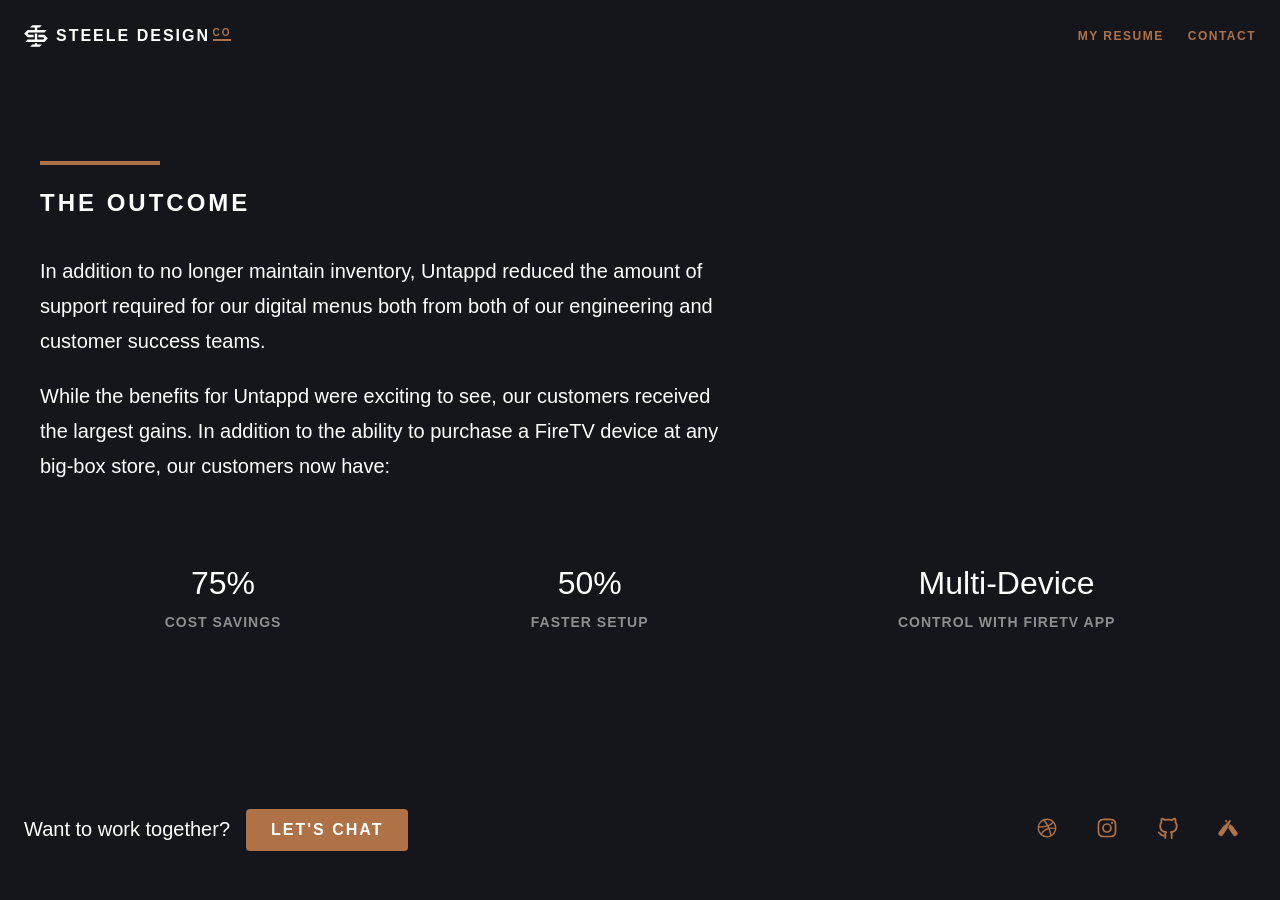
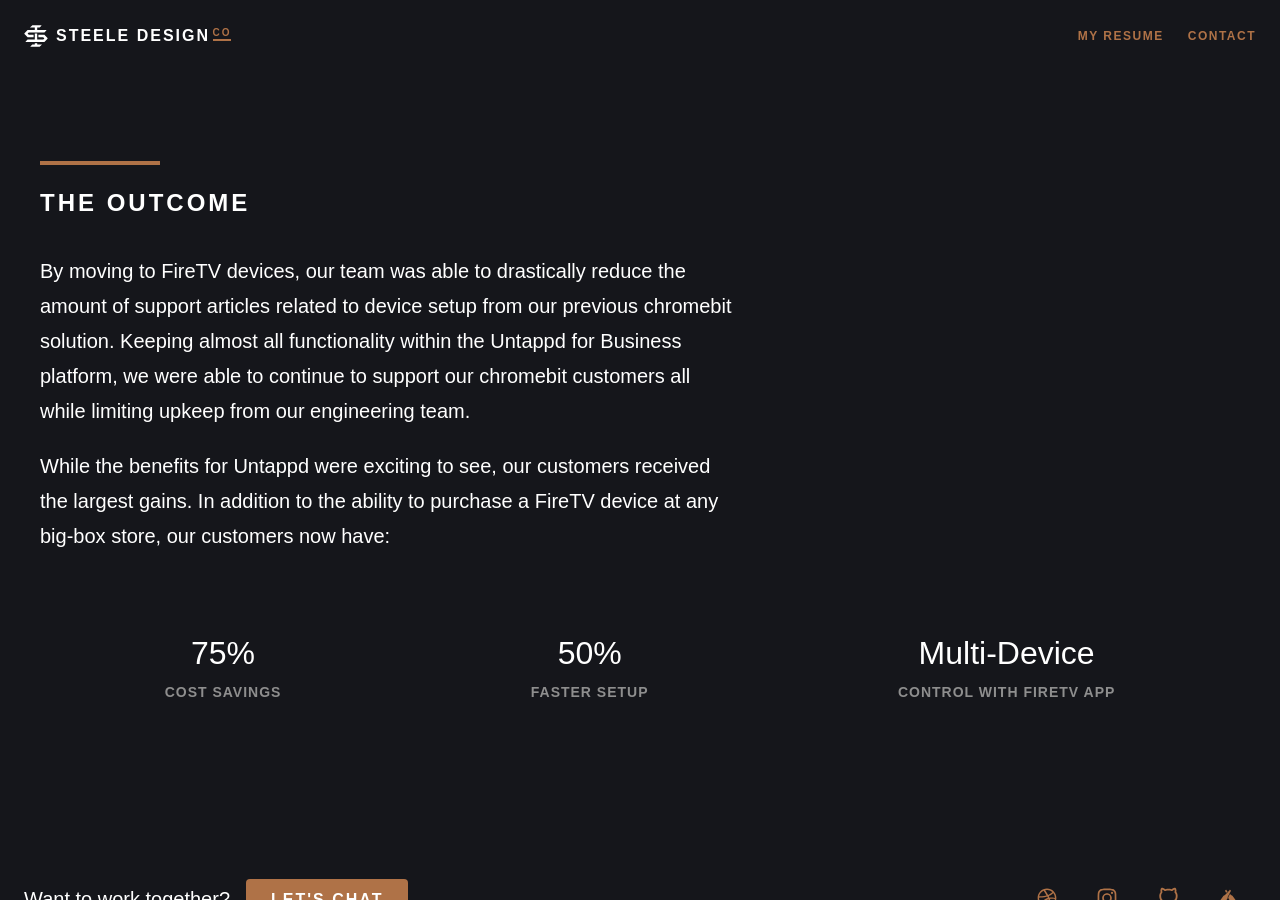
Before and after one commit to iansteele/iansteele, a Jekyll site: the page built from _projects/untappd-digital-menus.html, in a window 1280 px wide and 900 px high, scrolled down 3392 px. Built offline with Jekyll 4.4.1, drawn with Linux system fonts in a browser that asks for light colours; some web fonts are replaced; some of the changed text lies outside the part shown.

Commit message:
Removed spelling issue

```diff
--- a/_projects/untappd-digital-menus.html
+++ b/_projects/untappd-digital-menus.html
@@ -31,7 +31,7 @@ visible: 1
   <div class="section">
     <h3>Goals</h3>
     <ul>
-      <li><p>- No longer require Untappd to manage inventory.</p></li>
+      <li><p>- No longer require Untappd to manage Chromebit/keyboard inventory</p></li>
       <li><p>- Decrease barrier to entry for Digital Menus</p></li>
       <li><p>- Limit technical support from our small team</p></li>
       <li><p>- Reduce setup time for customers</p></li>
@@ -69,9 +69,11 @@ visible: 1
 <img src=/assets/img/firetv/announcement-header.jpg alt="Redesigned reports page">
 <div class="section">
   <h3>The Outcome</h3>
-  <p>In addition to no longer maintain inventory, Untappd reduced the amount of
-    support required for our digital menus both from both of our engineering and
-    customer success teams.
+  <p>By moving to FireTV devices, our team was able to drastically reduce the amount
+    of support articles related to device setup from our previous chromebit solution.
+    Keeping almost all functionality within the Untappd for Business platform, we
+    were able to continue to support our chromebit customers all while limiting
+    upkeep from our engineering team.
   </p>
   <p>While the benefits for Untappd were exciting to see, our customers received
     the largest gains. In addition to the ability to purchase a FireTV device at
```
